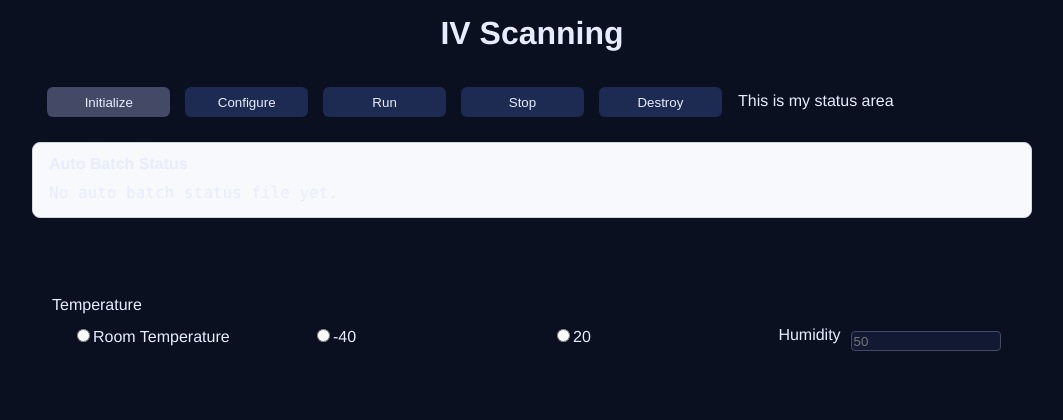
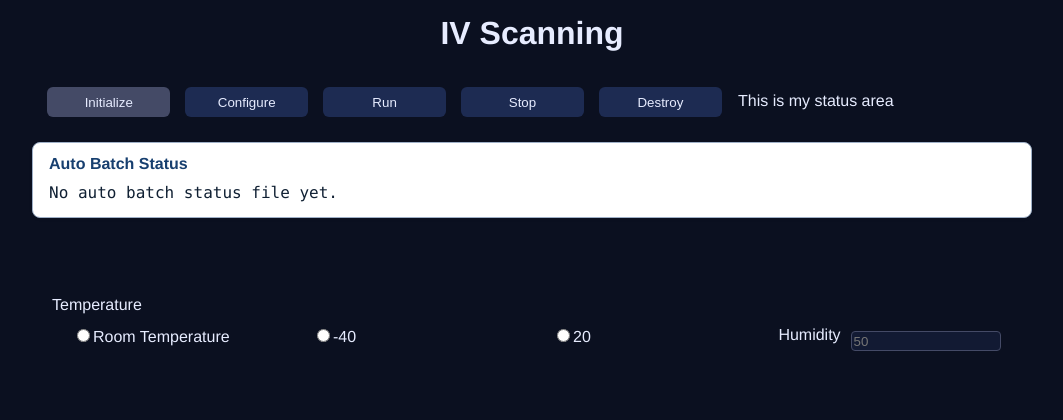
Before and after one commit to dilvv/mmts, a Flask app: template MultiModuleTeststandUI/templates/index_task3.html in a window 1280 px wide. Shown: the top 420 px of the page, without its empty margins (108-1171 px from the left). Run offline with Flask 3, Linux system fonts and the light colour scheme; the template is opened without the code that fills it, so the values that code supplies are empty; parts of the project's set-up code (start-up, migrations or seed data) failed here and were passed over; some libraries are stand-ins or nearby versions.

Commit message:
Improve batch status contrast

```diff
--- a/MultiModuleTeststandUI/templates/index_task3.html
+++ b/MultiModuleTeststandUI/templates/index_task3.html
@@ -551,18 +551,22 @@ box-sizing: border-box;
   .batch-status-panel{
     margin:10px 0 20px 0;
     padding:12px 16px;
-    border:1px solid #cfd6e4;
+    border:1px solid #9fb0c7;
     border-radius:8px;
-    background:#f7f9fc;
+    background:#ffffff;
+    color:#102033;
+    box-shadow:0 1px 3px rgba(16, 32, 51, 0.14);
   }
   .batch-status-title{
     font-weight:700;
     margin-bottom:8px;
+    color:#173f6f;
   }
   #batchStatusText{
     white-space:pre-line;
     font-family:Consolas, monospace;
     line-height:1.5;
+    color:#102033;
   }
   #statusText{
     padding:10px 10px 10px 10px;
```
